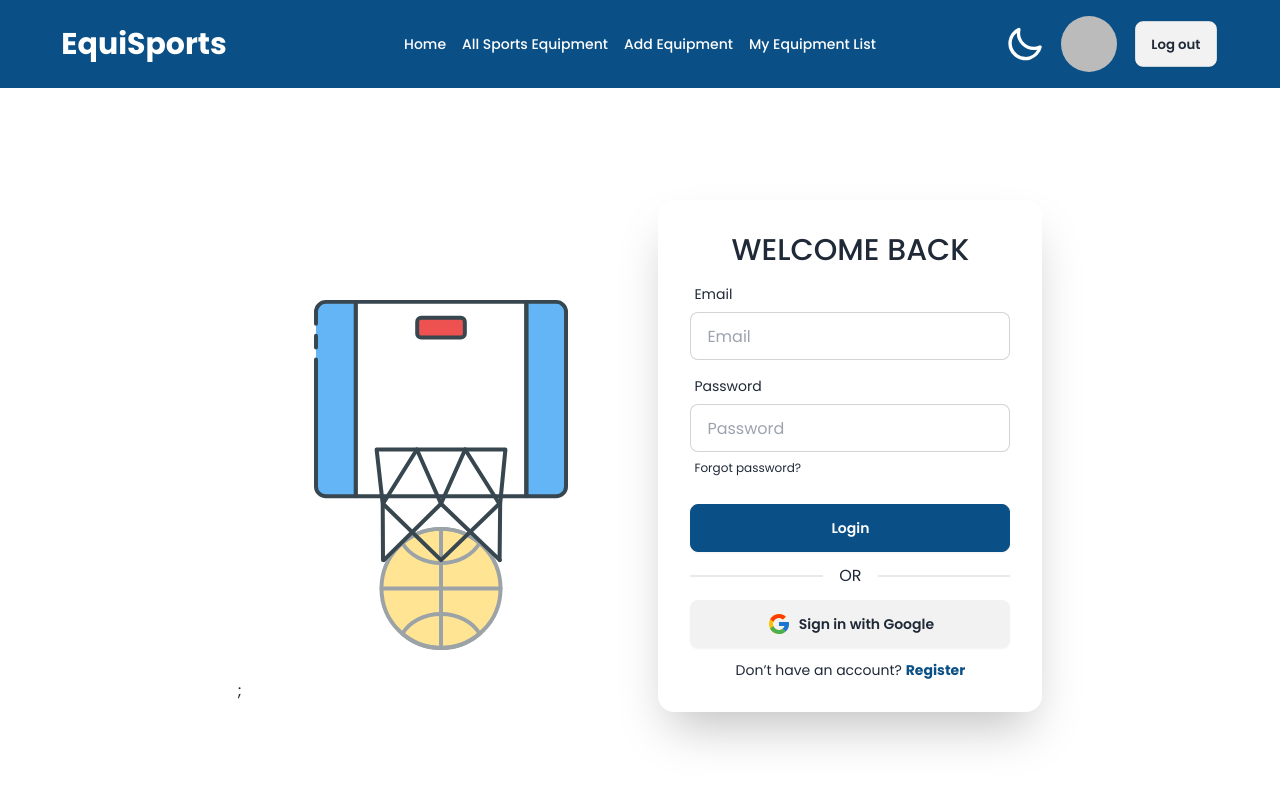
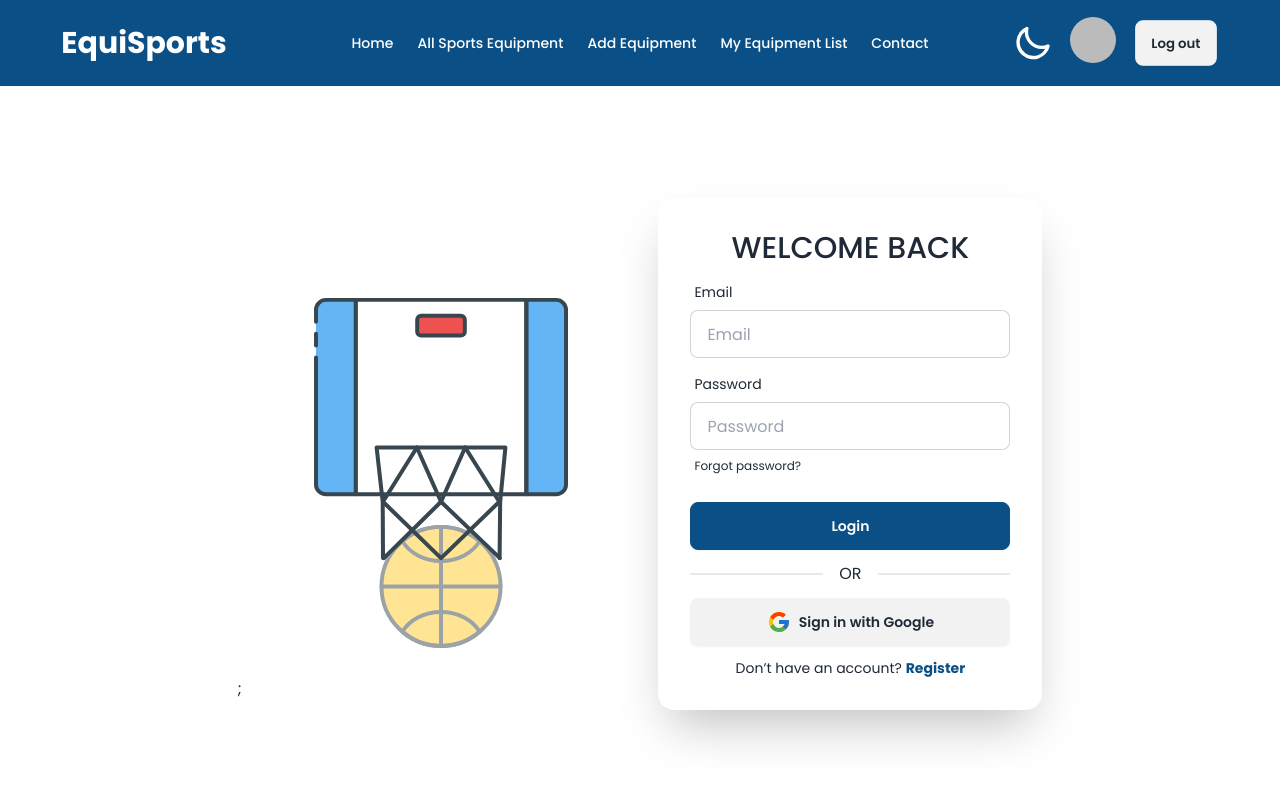
Before and after one commit to abdurrahmansoftlinkbd/equi-sports, a React (Vite) app: page /login in a window 1280 px wide. Shown: the top 800 px of the page. Built offline with nearby package versions, Linux system fonts and the light colour scheme; no server answers; sample sign-in values are in the browser's storage.

Commit message:
navbar modified

```diff
--- a/src/components/Navbar.jsx
+++ b/src/components/Navbar.jsx
@@ -20,22 +20,6 @@ const Navbar = () => {
         to="/allSportsEquipment"
       >
         All Sports Equipment
-      </NavLink>
-      <NavLink
-        className={({ isActive }) =>
-          `font-medium ${isActive ? "font-bold underline" : "hover:underline"}`
-        }
-        to="/addEquipment"
-      >
-        Add Equipment
-      </NavLink>
-      <NavLink
-        className={({ isActive }) =>
-          `font-medium ${isActive ? "font-bold underline" : "hover:underline"}`
-        }
-        to="/myEquipmentList"
-      >
-        My Equipment List
       </NavLink>
     </>
   );
@@ -101,20 +85,51 @@ const Navbar = () => {
         </Link>
       </div>
       <div className="navbar-center hidden lg:flex">
-        <ul className="menu menu-horizontal items-center gap-4 px-1">
+        <ul className="menu menu-horizontal items-center gap-6 px-1">
           {links}
+          {user && (
+            <>
+              <NavLink
+                className={({ isActive }) =>
+                  `font-medium ${
+                    isActive ? "font-bold underline" : "hover:underline"
+                  }`
+                }
+                to="/addEquipment"
+              >
+                Add Equipment
+              </NavLink>
+              <NavLink
+                className={({ isActive }) =>
+                  `font-medium ${
+                    isActive ? "font-bold underline" : "hover:underline"
+                  }`
+                }
+                to="/myEquipmentList"
+              >
+                My Equipment List
+              </NavLink>
+              <NavLink
+                className={({ isActive }) =>
+                  `font-medium ${
+                    isActive ? "font-bold underline" : "hover:underline"
+                  }`
+                }
+                to="/contact"
+              >
+                Contact
+              </NavLink>
+            </>
+          )}
         </ul>
       </div>
       <div className="navbar-end gap-4">
         <label className="swap swap-rotate">
-          {/* this hidden checkbox controls the state */}
           <input
             type="checkbox"
             onChange={handleToggle}
             checked={theme === "light" ? false : true}
           />
-
-          {/* sun icon */}
           <svg
             className="swap-on h-10 w-10 fill-current"
             xmlns="http://www.w3.org/2000/svg"
@@ -122,8 +137,6 @@ const Navbar = () => {
           >
             <path d="M5.64,17l-.71.71a1,1,0,0,0,0,1.41,1,1,0,0,0,1.41,0l.71-.71A1,1,0,0,0,5.64,17ZM5,12a1,1,0,0,0-1-1H3a1,1,0,0,0,0,2H4A1,1,0,0,0,5,12Zm7-7a1,1,0,0,0,1-1V3a1,1,0,0,0-2,0V4A1,1,0,0,0,12,5ZM5.64,7.05a1,1,0,0,0,.7.29,1,1,0,0,0,.71-.29,1,1,0,0,0,0-1.41l-.71-.71A1,1,0,0,0,4.93,6.34Zm12,.29a1,1,0,0,0,.7-.29l.71-.71a1,1,0,1,0-1.41-1.41L17,5.64a1,1,0,0,0,0,1.41A1,1,0,0,0,17.66,7.34ZM21,11H20a1,1,0,0,0,0,2h1a1,1,0,0,0,0-2Zm-9,8a1,1,0,0,0-1,1v1a1,1,0,0,0,2,0V20A1,1,0,0,0,12,19ZM18.36,17A1,1,0,0,0,17,18.36l.71.71a1,1,0,0,0,1.41,0,1,1,0,0,0,0-1.41ZM12,6.5A5.5,5.5,0,1,0,17.5,12,5.51,5.51,0,0,0,12,6.5Zm0,9A3.5,3.5,0,1,1,15.5,12,3.5,3.5,0,0,1,12,15.5Z" />
           </svg>
-
-          {/* moon icon */}
           <svg
             className="swap-off h-10 w-10 fill-current"
             xmlns="http://www.w3.org/2000/svg"
@@ -133,10 +146,29 @@ const Navbar = () => {
           </svg>
         </label>
         {user && user?.email ? (
-          <div className="avatar">
-            <div className="w-14 rounded-full">
-              <img title={user?.displayName} src={user?.photoURL} />
+          <div className="dropdown dropdown-end">
+            <div
+              tabIndex={0}
+              role="button"
+              className="btn btn-ghost btn-circle avatar"
+            >
+              <div className="w-14 rounded-full">
+                <img
+                  referrerPolicy="no-referrer"
+                  title={user?.displayName}
+                  src={user?.photoURL}
+                  className="w-full"
+                />
+              </div>
             </div>
+            <ul
+              tabIndex={0}
+              className="menu menu-sm dropdown-content bg-base-100 rounded-box z-10 mt-3 w-52 p-2 shadow text-zinc-950"
+            >
+              <li>
+                <a className="justify-between">{user?.displayName}</a>
+              </li>
+            </ul>
           </div>
         ) : (
           ""
--- a/src/layouts/MainLayout.jsx
+++ b/src/layouts/MainLayout.jsx
@@ -5,7 +5,7 @@ import Footer from "../components/Footer";
 const MainLayout = () => {
   return (
     <>
-      <nav className="bg-primary text-white font-poppins">
+      <nav className="bg-primary sticky top-0 z-10 text-white font-poppins">
         <Navbar></Navbar>
       </nav>
       <div>
```
